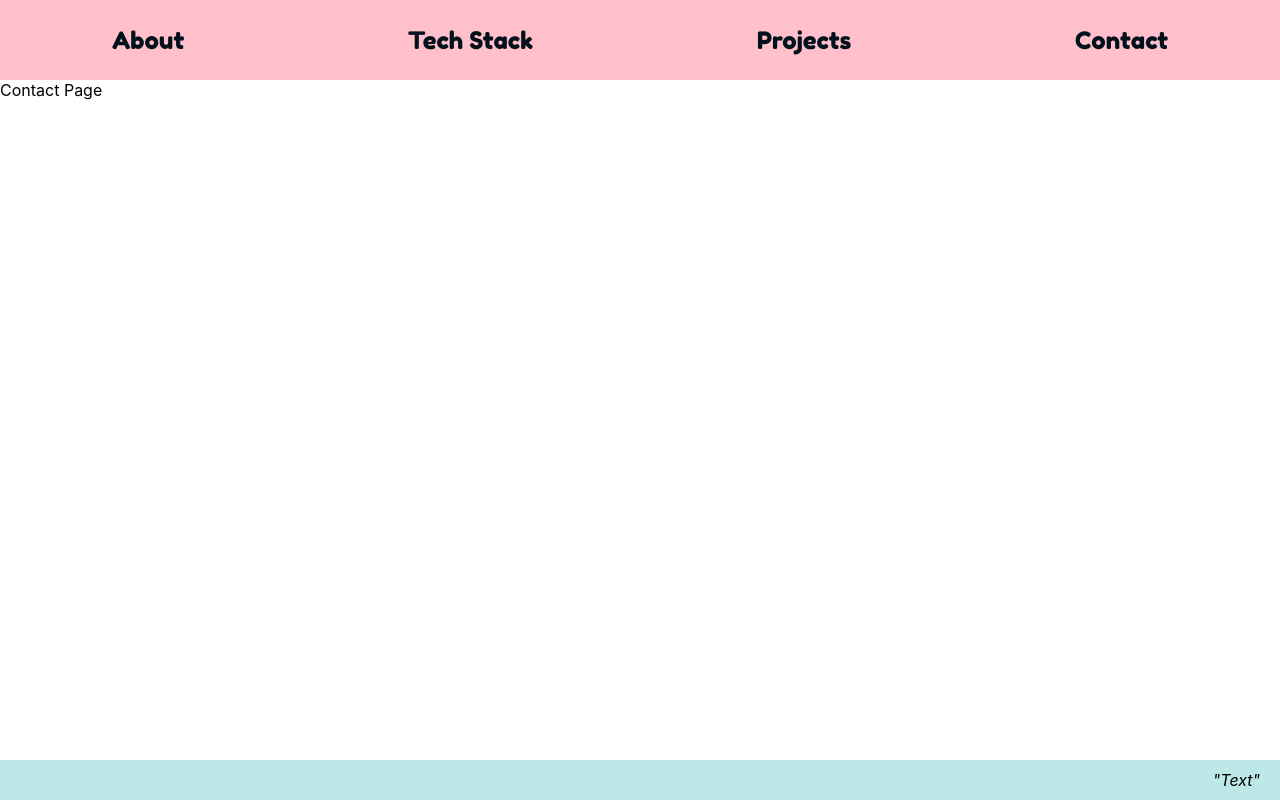
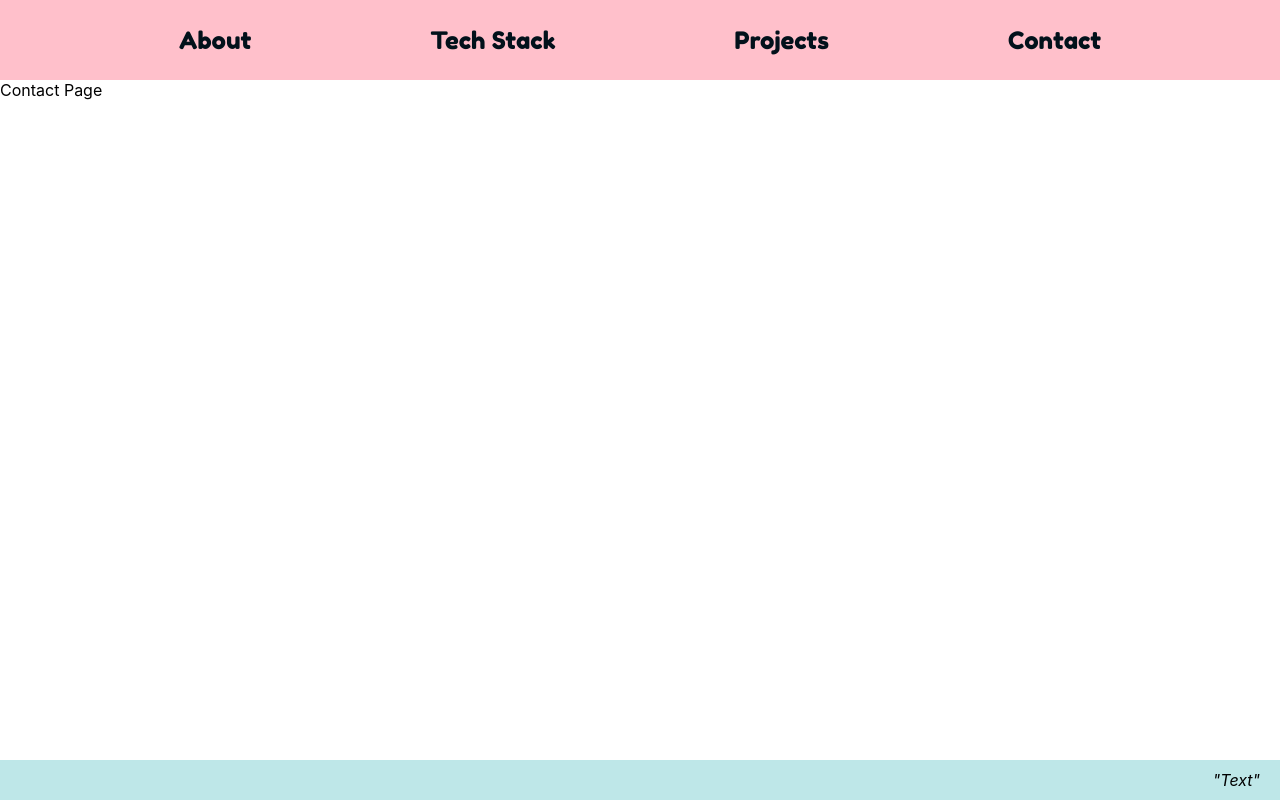
Before and after one commit to katiepdx/portfolio, a React (Create React App) app: page /contact in a window 1280 px wide. Built offline with nearby package versions, Linux system fonts and the light colour scheme.

Commit message:
change nav link width

```diff
--- a/src/nav-footer/NavFooter.scss
+++ b/src/nav-footer/NavFooter.scss
@@ -14,6 +14,7 @@ nav {
 
   text-align: center;
   align-items: center;
+  justify-content: space-evenly;
 
   min-height: 10vh;
   max-height: fit-content;
@@ -26,7 +27,6 @@ nav {
     text-decoration: none;
     color: var(--black);
     font-size: 1.5rem;
-    margin: 2%;
   }
 
   a:hover {
```
